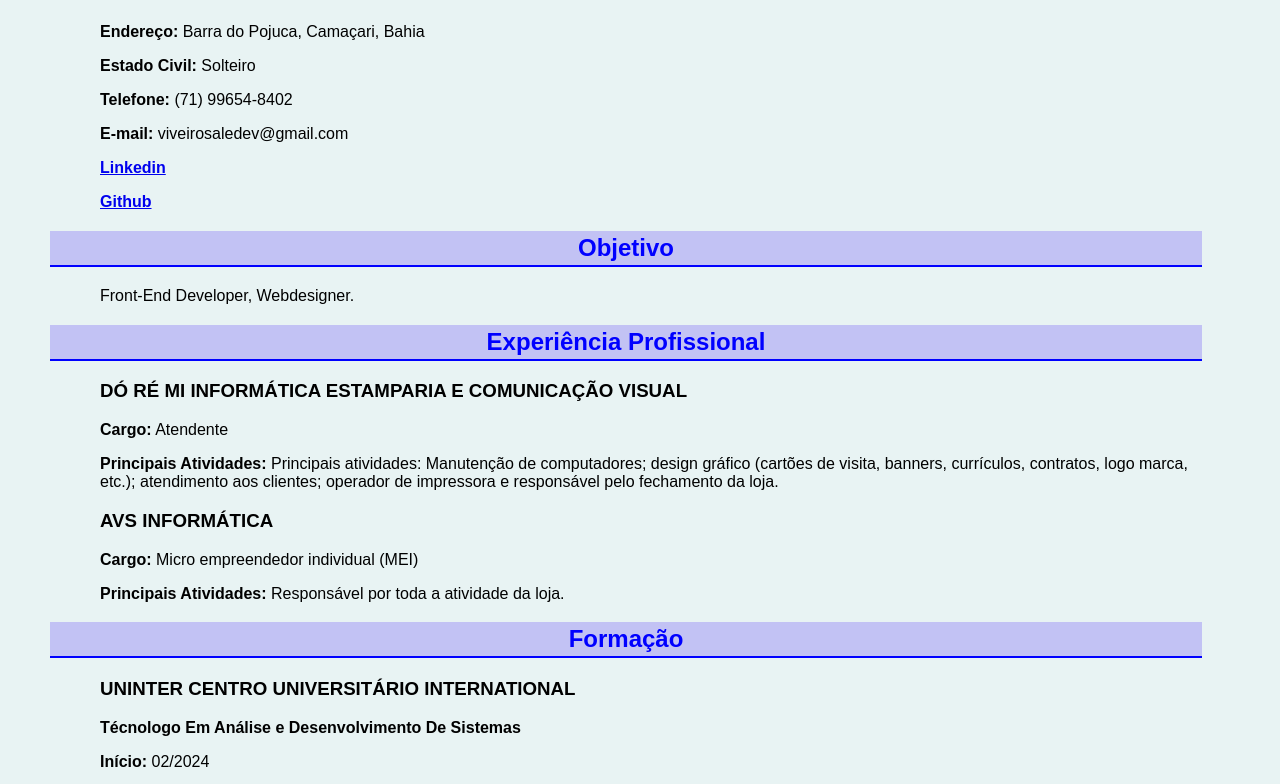
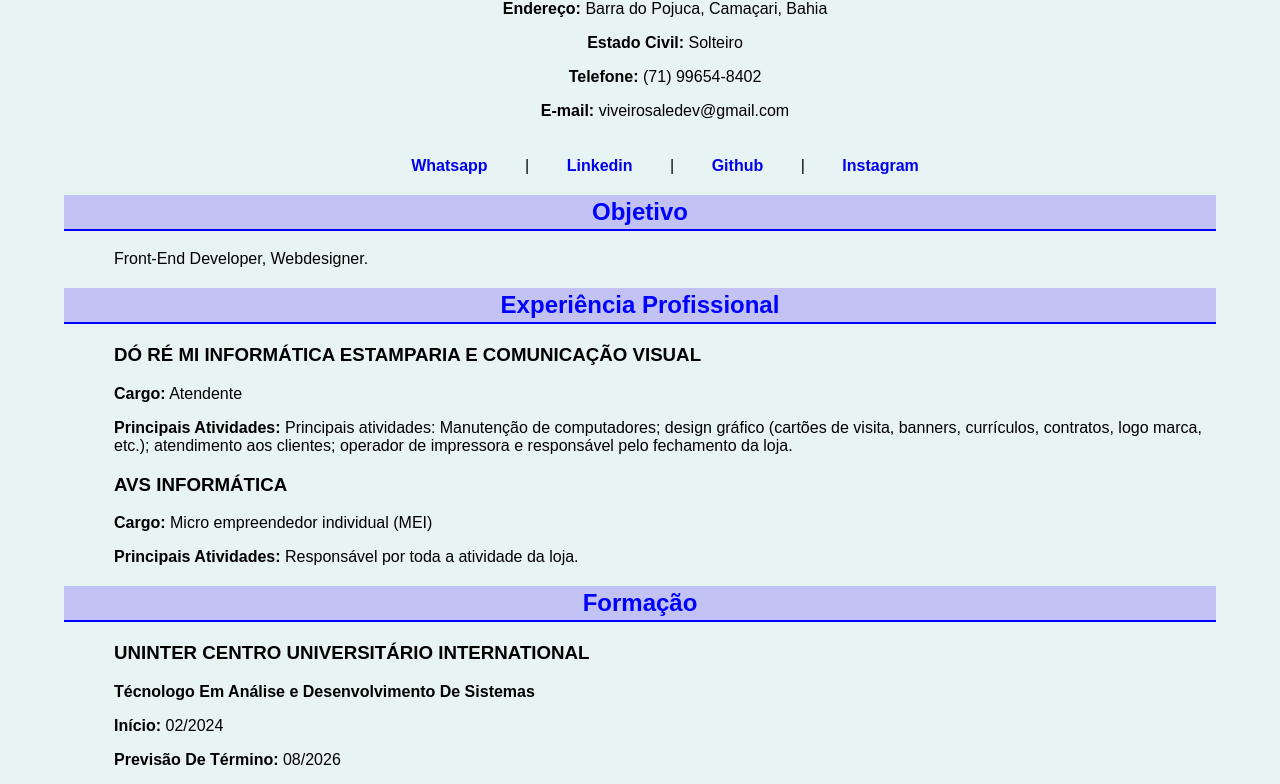
Before and after one commit to Viveirosale/curriculum, a plain HTML site: page index.html in a window 1280 px wide. Shown: the part 118-902 px from the top of the page. Drawn offline with Linux system fonts and the light colour scheme.

Commit message:
Atualizacao da barra de links

```diff
--- a/index.html
+++ b/index.html
@@ -8,12 +8,21 @@
 <body>
     <h1>Alexandre Viveiros Santos</h1>
 
-    <p><b>Endereço: </b>Barra do Pojuca, Camaçari, Bahia</p>
+    <a class="dadospessoais"><p><b>Endereço: </b>Barra do Pojuca, Camaçari, Bahia</p>
     <p><b>Estado Civil: </b>Solteiro</p>
     <p><b>Telefone: </b>(71) 99654-8402</p>
-    <p><b>E-mail: </b>viveirosaledev@gmail.com</p>
-    <p><a href="https://www.linkedin.com/in/alexandre-viveiros-9639102b4/" target="_blank"><b>Linkedin</b></a></p>
-    <p><a href="https://github.com/Viveirosale" target="_blank"><b>Github</b></a></p>
+    <p><b>E-mail: </b>viveirosaledev@gmail.com</p></a>
+
+    <br>
+
+    <p class="dadospessoais"><a href="https://wa.me/5571996548402" target="_blank" class="links"><b>Whatsapp</b></a>
+        |
+    <a href="https://www.linkedin.com/in/alexandre-viveiros-9639102b4/" target="_blank" class="links"><b>Linkedin</b></a>
+        |
+    <a href="https://github.com/Viveirosale" target="_blank" class="links"><b>Github</b></a>
+        |
+    <a href="https://www.instagram.com/_alexandreviveiros/" target="_blank" class="links"><b>Instagram</b></a></p>
+
 
     <h2>Objetivo</h2>
 
--- a/style.css
+++ b/style.css
@@ -1,6 +1,6 @@
 body{
     font-family: sans-serif;
-    margin: 50px 0px 100px 50px;
+    margin: auto;
     width: 90%;
     background-color: rgb(232, 243, 243);
 }
@@ -25,3 +25,17 @@ h3{
 p, h3{
     margin-left: 50px;
 }
+.links{
+    text-decoration: none;
+    padding: 0 3% 0 3%;
+    text-align: center;
+    margin-top: 3px;
+    height: 20px;
+}
+.links:hover{
+    text-decoration: underline;
+}
+.dadospessoais{
+    text-align: center;
+    margin-top: 3px;
+}
```
